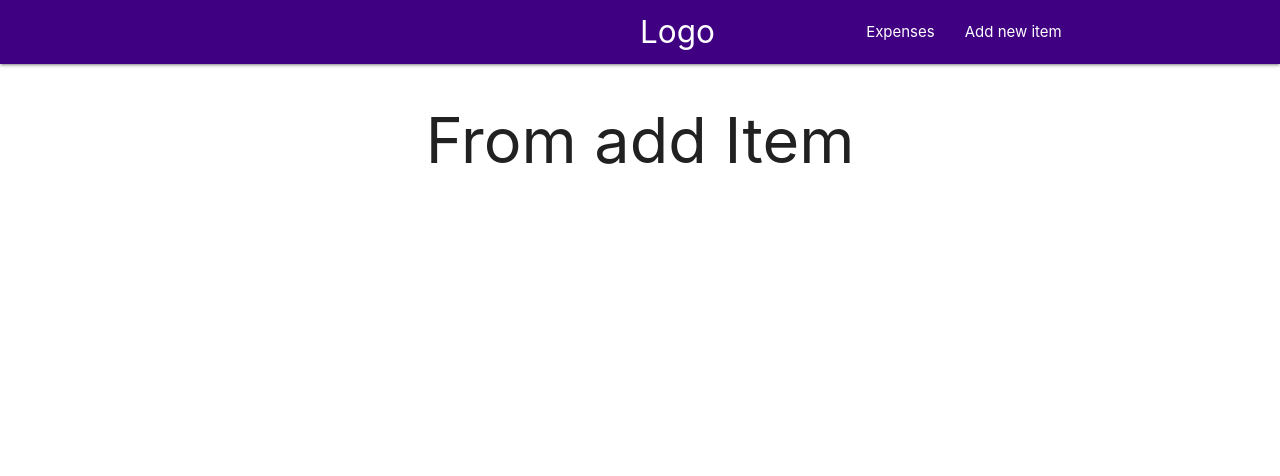
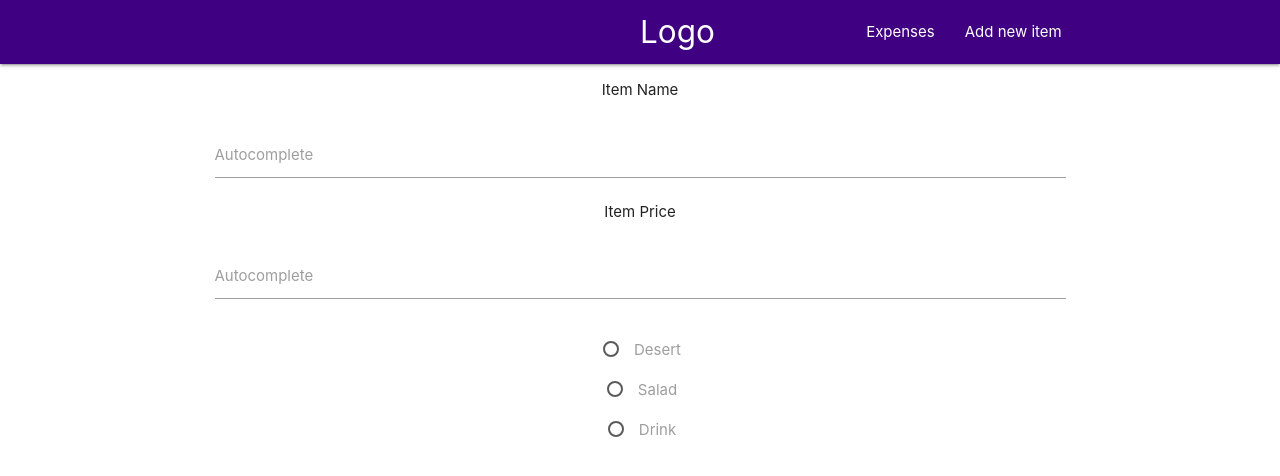
Before and after one commit to panther46/Expense_template, a React (Create React App) app: page /new-item in a window 1280 px wide. Shown: the top 476 px of the page. Built offline with nearby package versions, Linux system fonts and the light colour scheme; data requests are answered from the project's data file.

Commit message:
Version 1.2 Building adding item form

```diff
--- a/src/components/Add_Item/index.js
+++ b/src/components/Add_Item/index.js
@@ -5,8 +5,49 @@ import React from 'react';
 
 function AddItem(){
     return(
-        <h1>From add Item</h1>
+        <div className = "container">
+            <form action="#">
+                <div className="row">
+                    <div className="col s12">
+                        <p>Item Name</p>
+                            <div className="input-field col s12">
+                            <input type="text" id="autocomplete-input" class="autocomplete"/>
+                            <label for="autocomplete-input">Autocomplete</label>
+                            </div>
+                            <p>Item Price</p>
+                            <div className="input-field col s12">
+                            <input type="text" id="autocomplete-input" class="autocomplete"/>
+                            <label for="autocomplete-input">Autocomplete</label>
+                            </div>
+                    </div>
+                    <div className = "col s12">
+                    <p>
+                        <label>
+                        <input class="with-gap" name="group1" type="radio"  />
+                        <span>Desert</span>
+                        </label>
+                    </p>
+                    <p>
+                        <label>
+                        <input class="with-gap" name="group1" type="radio"  />
+                        <span>Salad</span>
+                        </label>
+                    </p>
+                    <p>
+                        <label>
+                        <input class="with-gap" name="group1" type="radio"  />
+                        <span>Drink</span>
+                </label>
+                </p>
+                    </div>
+
+            </div>
+            </form>
+        </div>
     )
 }
 
+
+
+
 export default AddItem;
```
